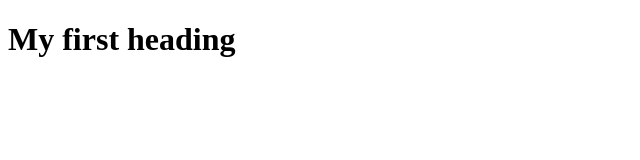
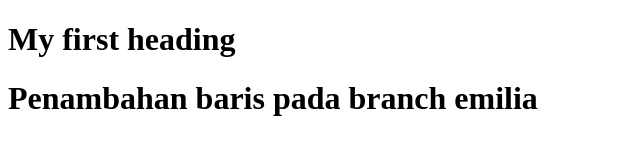
Before and after one commit to emilia2/BelajarBinar, a plain HTML site: page index.html in a window 1280 px wide. Shown: the whole page, without its empty margins (0-640 px from the left). Drawn offline with Linux system fonts and the light colour scheme.

Commit message:
penambahan baris baru pada branch emilia

```diff
--- a/index.html
+++ b/index.html
@@ -2,5 +2,6 @@
 <html>
     <body>
         <h1>My first heading</h1>
+        <h1>Penambahan baris pada branch emilia</h1>
     </body>
 </html>
```
